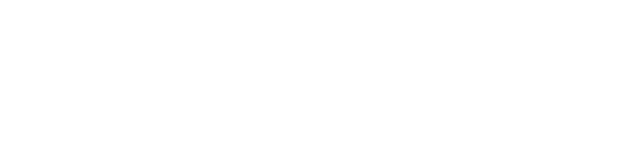
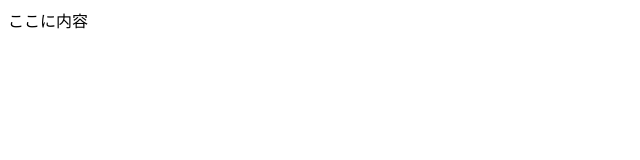
Before and after one commit to shinzone/develop, a plain HTML site: page index.html in a window 1280 px wide. Shown: the full height of the page, 0-640 px from the left. Drawn offline with Linux system fonts and the light colour scheme.

Commit message:
内容をいれた

```diff
--- a/index.html
+++ b/index.html
@@ -7,6 +7,7 @@
 
 <body>
 <header>
+ここに内容
 </header>
 </body>
 </html>
```
